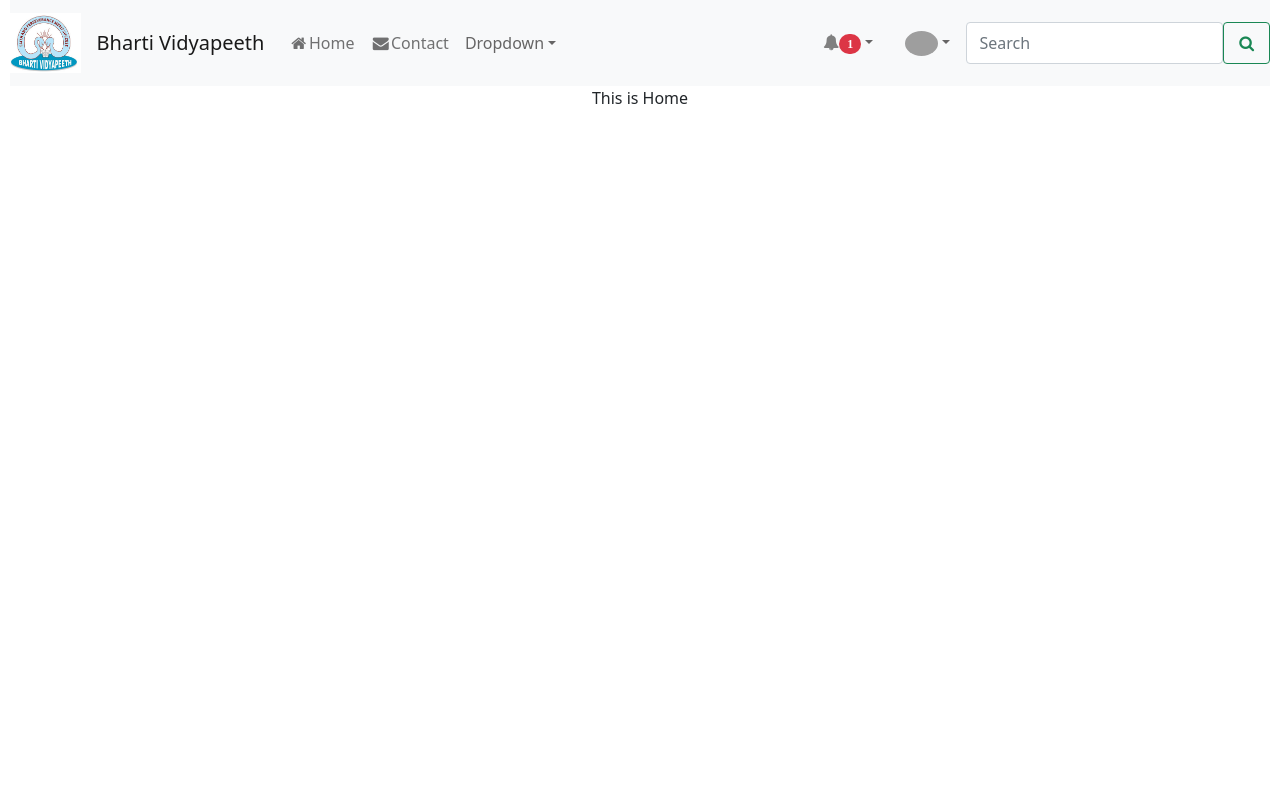
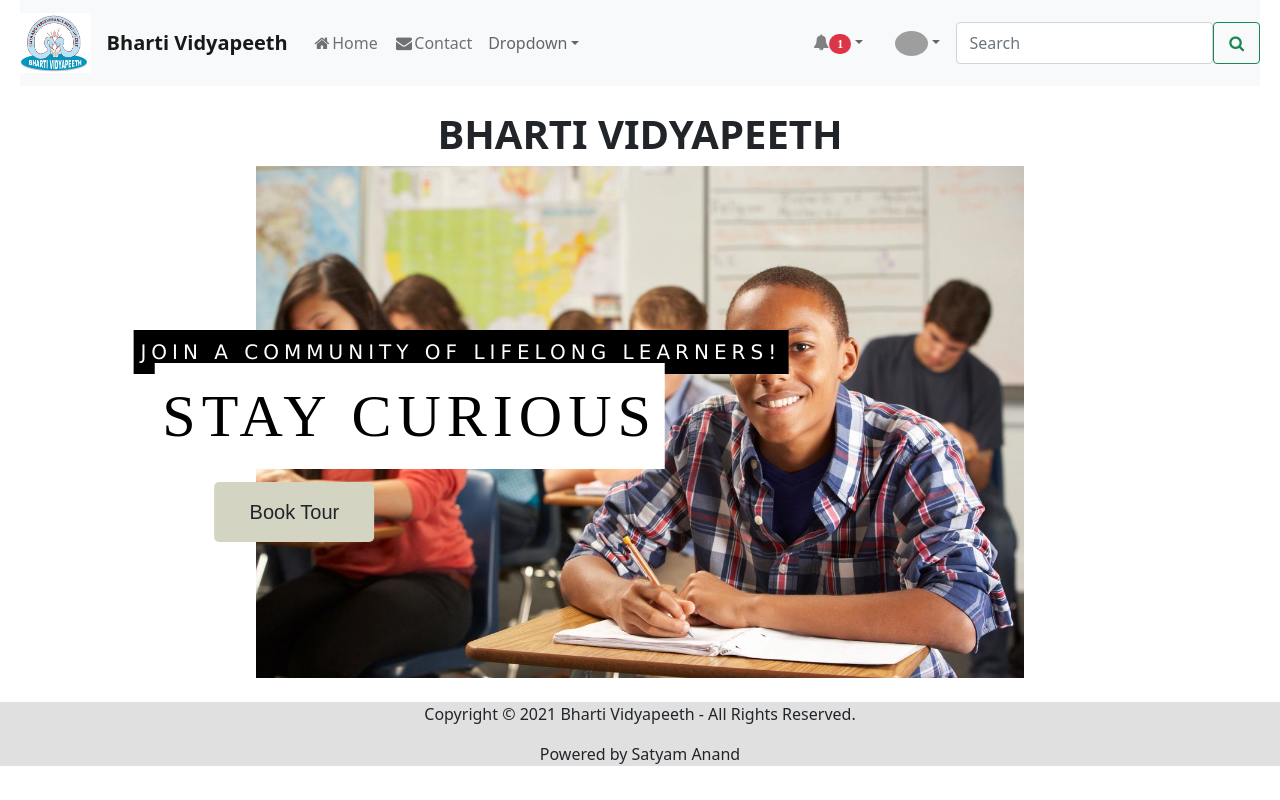
Before and after one commit to SatyamAnand98/BhartiVidyapeeth, a React (Create React App) app: page /home in a window 1280 px wide. Built offline with nearby package versions, Linux system fonts and the light colour scheme; grey boxes are pictures that could not be loaded.

Commit message:
home page added

```diff
--- a/src/App.css
+++ b/src/App.css
@@ -38,8 +38,8 @@
 }
 
 .header{
-  margin-left: 10px;
-  margin-right: 10px;
+  margin-left: 20px;
+  margin-right: 20px;
 }
 
 #basic-nav-dropdown{
@@ -54,3 +54,47 @@
   padding: 1px;
   border: 2px;
 }
+
+.footer{
+  background-color:rgb(224, 224, 224);
+}
+
+.leftCenter{
+  position: absolute;
+  top: 44%;
+  margin-left: 36%;
+  font-family: Verdana, Geneva, Tahoma, sans-serif;
+  letter-spacing: 5px;
+  padding: 7px;
+  font-size:20px;
+  transform: translate(-50%, -50%);
+  background-color:black;
+  color: white;
+}
+
+.leftCenter2{
+  position: absolute;
+  top:52%;
+  left: 32%;
+  font-family: "Times New Roman";
+  letter-spacing: 6px;
+  padding: 8px;
+  font-size:60px;
+  transform: translate(-50%, -50%);
+  background-color:white;
+  color: black;
+}
+
+.contactNo:hover, .contactNo{
+  position: absolute;
+  top: 64%;
+  left: 23%;
+  transform: translate(-50%, -50%);
+  padding: 15px 35px;
+  font-size: 20px;
+  font-family: sans-serif;
+  background-color: rgb(212, 212, 195);
+  text-decoration: none;
+  color: inherit;
+  border-radius: 5px;
+}
--- a/src/Components/Footer.js
+++ b/src/Components/Footer.js
@@ -1 +1,16 @@
-import React,{Component} from 'react';
+import React from 'react'
+
+export default function Footer() {
+    return (
+        <footer className="footer">
+            <div className="content has-text-centered">
+                <p>
+                    Copyright © 2021 Bharti Vidyapeeth - All Rights Reserved.
+                </p>
+                <p inline>
+                    Powered by Satyam Anand
+                </p>
+            </div>
+        </footer>
+    )
+}
--- a/src/Components/Header.js
+++ b/src/Components/Header.js
@@ -1,5 +1,5 @@
 
-import { Navbar, Nav, Form, FormControl, Button, NavDropdown, InputGroup } from 'react-bootstrap'
+import { Navbar, Nav, Form, FormControl, Button, NavDropdown } from 'react-bootstrap'
 import React, { Component } from 'react'
 
 export default class Header extends Component {
@@ -16,7 +16,7 @@
                                 loading="lazy"
                             />
                         </a>
-                        <Navbar.Brand href="/home">Bharti Vidyapeeth</Navbar.Brand>
+                        <Navbar.Brand href="/home"><b>Bharti Vidyapeeth</b></Navbar.Brand>
                         <Navbar.Toggle aria-controls="basic-navbar-nav" />
                         <Navbar.Collapse id="basic-navbar-nav">
                             <Nav className="mr-auto">
--- a/src/Components/Home/Home.js
+++ b/src/Components/Home/Home.js
@@ -3,8 +3,13 @@
 export default class Home extends Component {
     render(){
         return(
-            <div>
-                <p>This is Home</p>
+            <div className="home">
+                <h1><b>BHARTI VIDYAPEETH</b></h1>
+                <img src="childImage.jpeg" alt="child" style={{"width":"60%"}} />
+                <div className="leftCenter">JOIN A COMMUNITY OF LIFELONG LEARNERS!</div>
+                <div className="leftCenter2">STAY CURIOUS</div>
+                <a href="tel:+918271555938"type="button" className="contactNo ">Book Tour</a>
+                {/* <button type="button" class="btn-lg contactNo" onClick={() => { "tel:+1-555-555-1212"}}>BOOK TOUR</button> */}
             </div>
         )
     }
--- a/src/Components/Routing.js
+++ b/src/Components/Routing.js
@@ -1,6 +1,7 @@
 import { BrowserRouter as Router, Switch, Route } from 'react-router-dom';
 import PageNotFound from './pageNotFound/pageNotFound';
 import Header from './Header';
+import Footer from './Footer';
 import Home from './Home/Home';
 
 function Routing() {
@@ -9,10 +10,13 @@
             <Router>
                 <div>
                     <Header />
+                    <br></br>
                     <Switch>
                         <Route path="/login" component={PageNotFound} />
                         <Route path="/home" component={Home} />
                     </Switch>
+                    <br></br>
+                    <Footer />
                 </div>
             </Router>
         </div>
```
Also changed, not shown: public/childImage.jpeg (added).
